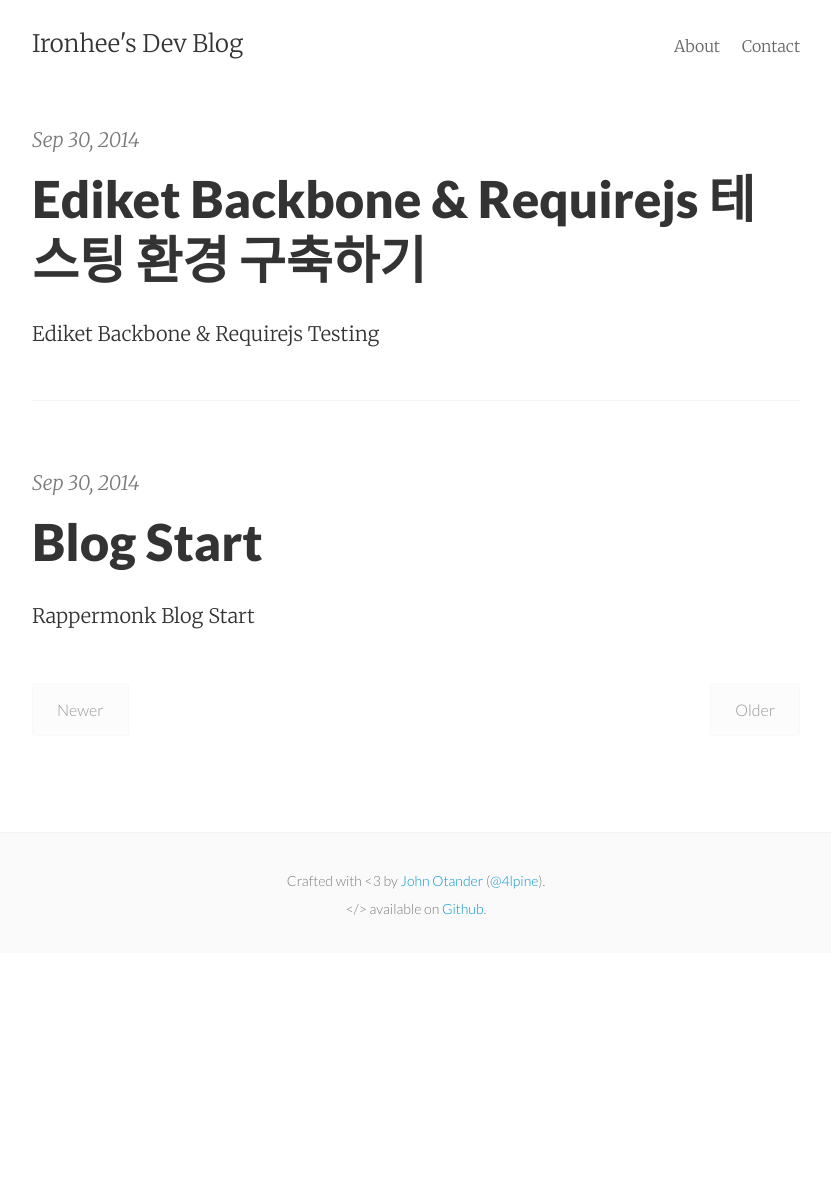
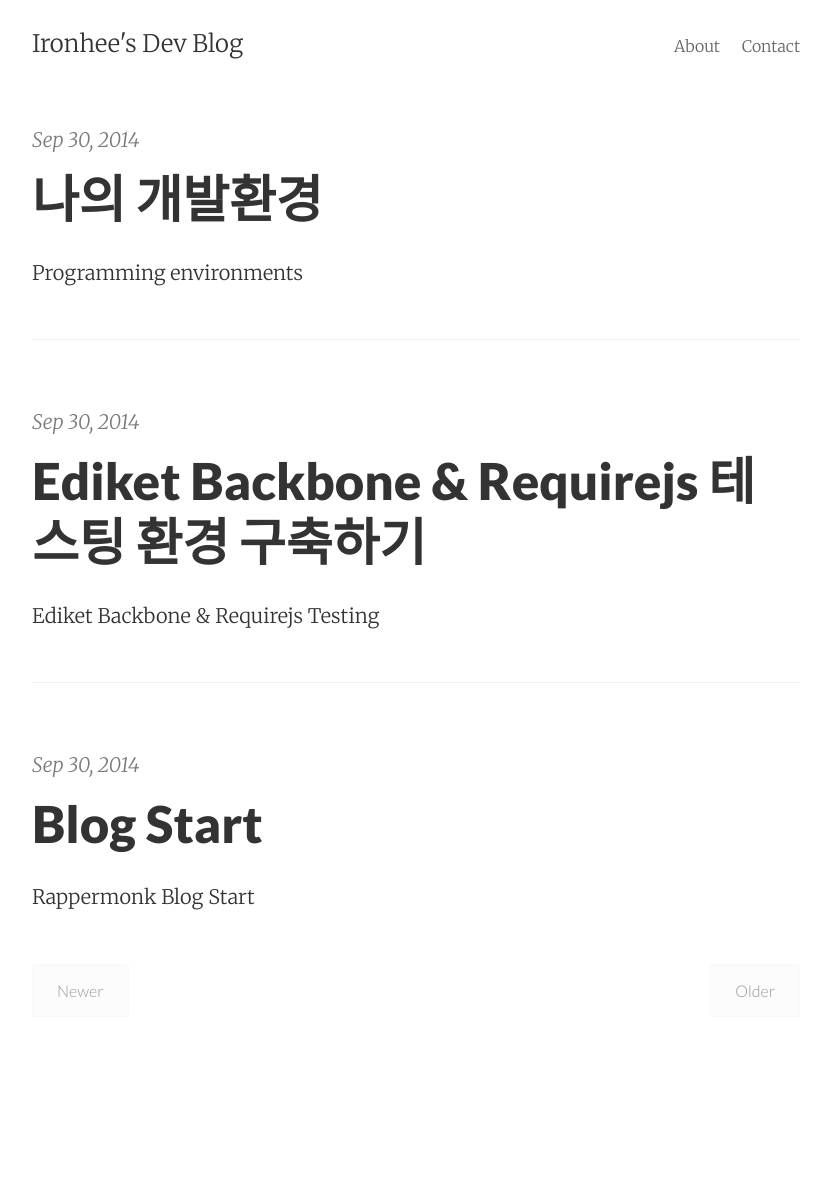
Before and after one commit to ironhee/ironhee.github.io, a Jekyll site: the page built from index.html, in a window 1280 px wide. Shown: the whole page, without its empty margins (224-1055 px from the left). Built offline with Jekyll 4.4.1, drawn with Linux system fonts in a browser that asks for light colours; the list of posts is cut into pages by our own code; before the commit the page ends 953 px from its top, so only the background shows below that; some of the changed lines change nothing that is shown.

Commit message:
programming environment

```diff
--- a/_includes/footer.html
+++ b/_includes/footer.html
@@ -1,14 +1,14 @@
-<footer class="footer">
+<!-- <footer class="footer">
   <div class="p2 wrap">
     <div class="measure mt1 center">
       <small>
-        Crafted with &lt;3 by <a href="http://johnotander.com">John Otander</a> (<a href="https://twitter.com/4lpine">@4lpine</a>).<br>
-        &lt;/&gt; available on <a href="https://github.com/johnotander/pixyll.git">Github</a>.
+        <a href="https://github.com/ironhee/">Github</a>.
+        theme: <a href="http://jekyllthemes.org/themes/pixyll/">Pixyll</a><br>
       </small>
     </div>
   </div>
 </footer>
-
+ -->
 {% if site.google_analytics %}
 <script>
 (function(i,s,o,g,r,a,m){i['GoogleAnalyticsObject']=r;i[r]=i[r]||function(){
--- /dev/null
+++ b/_posts/2014-09-30-my-programming.markdown
@@ -0,0 +1,39 @@
+---
+layout: post
+title: 나의 개발환경
+date: 2014-09-30 20:09:09
+summary: Programming environments
+categories: Programming
+---
+######생각정리 & 브레인스토밍
+- [Scapple](https://www.literatureandlatte.com/scapple.php)
+- [nvALT](http://brettterpstra.com/projects/nvalt/)
+
+######에디터
+- [Sublime Text 2](http://www.sublimetext.com/)
+
+######터미널
+- [Iterm2](http://iterm2.com/)
+- [Powerline-Shell](https://github.com/milkbikis/powerline-shell)
+
+######소스관리
+- [SourceTree](http://www.sourcetreeapp.com/)
+
+######프로그래밍 레퍼런스
+- [Dash](http://kapeli.com/dash)
+- [Google](https://www.google.com/)
+- [Github](https://github.com/)
+
+######스니핏 & 자동완성
+- [Sublime Text 2](http://www.sublimetext.com/)
+- [TextExpander](http://smilesoftware.com/TextExpander/index.html)
+- [CodeBox](http://www.codeboxapp.com/)
+
+######웹 개발
+- [HOVT](https://itunes.apple.com/kr/app/id714021236?mt=12)
+- [Chrome DevTools](https://developer.chrome.com/devtools)
+
+######생산성
+- [Alfred](http://www.alfredapp.com/)
+- [Divvy](http://mizage.com/divvy/)
+- [Dropbox](https://www.dropbox.com/)
```
